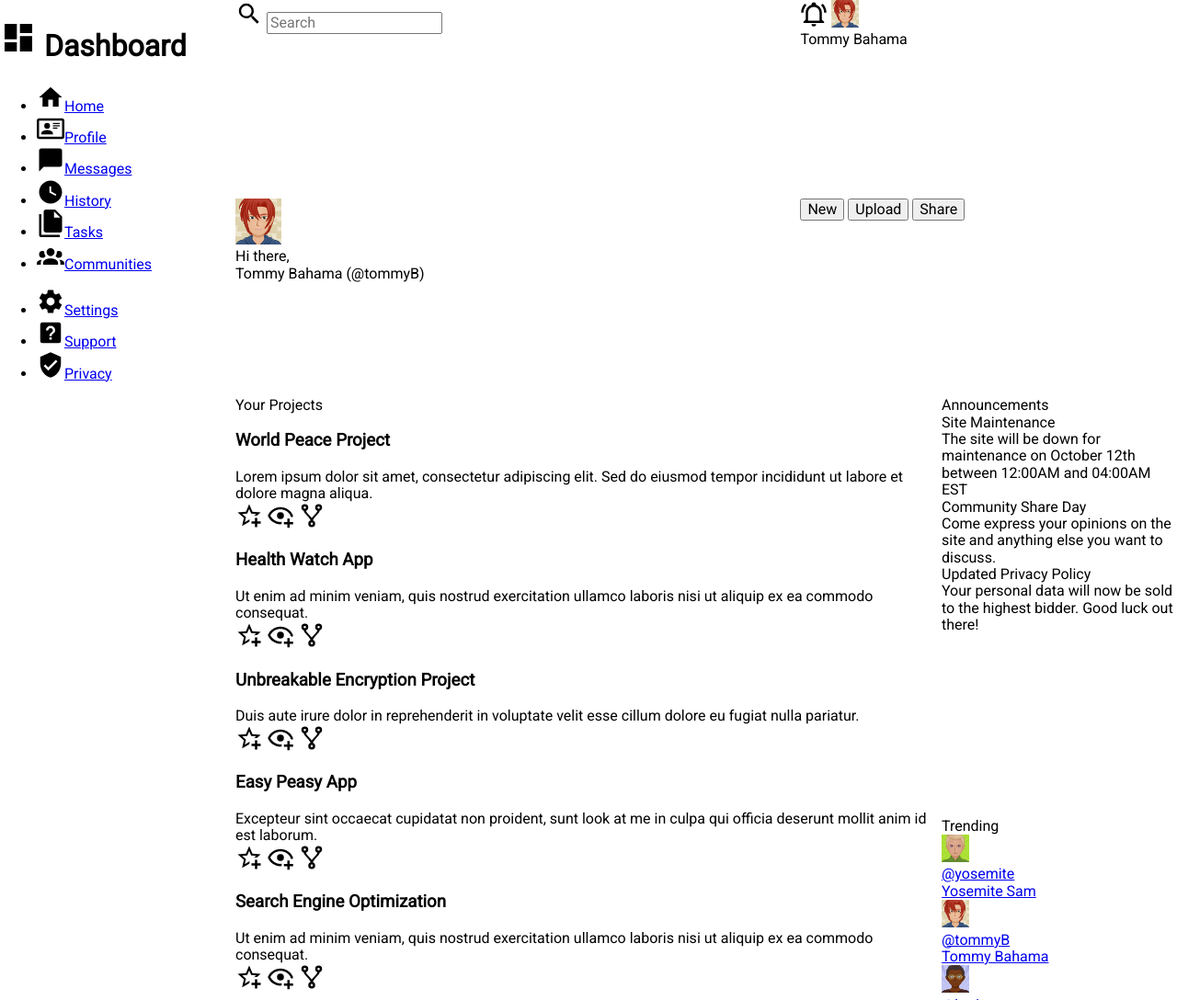
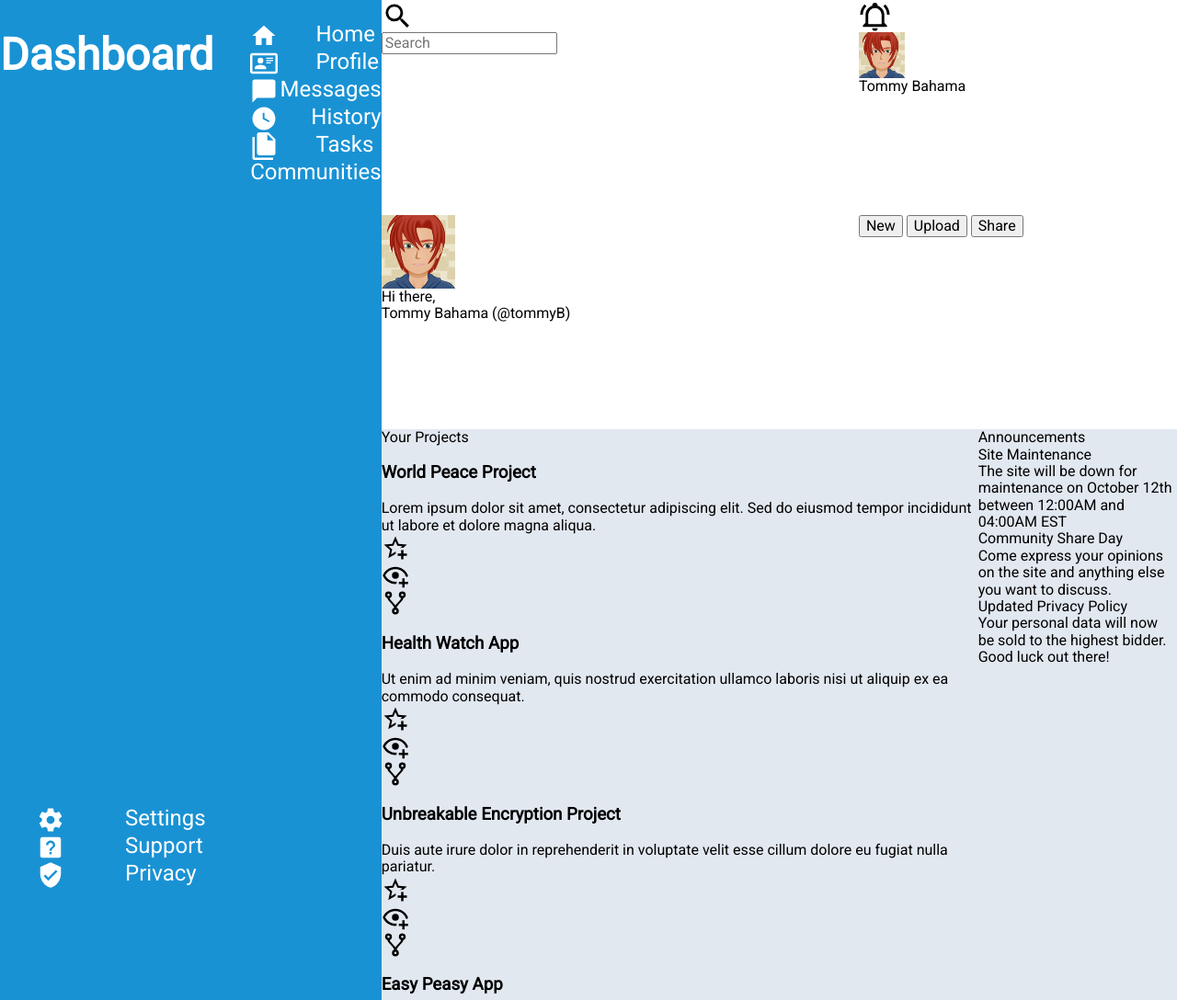
Before and after one commit to Trithereon/project-admin-dashboard, a plain HTML site: page index.html in a window 1280 px wide. Shown: the top 1088 px of the page at 92% size. Drawn offline with Linux system fonts and the light colour scheme.

Commit message:
Set text and background colors and clean html layout

```diff
--- a/index.html
+++ b/index.html
@@ -12,34 +12,82 @@
 
 <body>
     <sidebar>
-        <h1> <img width="40" height="40" src="img/sidebar/dashboard.svg" alt="" class="logo"> Dashboard</h1>
-        <ul class="nav1">
-            <li class="nav-item"><a href="#" class="nav-link"><img width="30" height="30" src="img/sidebar/home.svg" alt="Home icon" class="nav">Home</a></li>
-            <li class="nav-item"><a href="#" class="nav-link"><img width="30" height="30" src="img/sidebar/profile.svg" alt="Profile icon" class="nav">Profile</a></li>
-            <li class="nav-item"><a href="#" class="nav-link"><img width="30" height="30" src="img/sidebar/messages.svg" alt="Messages icon" class="nav">Messages</a></li>
-            <li class="nav-item"><a href="#" class="nav-link"><img width="30" height="30" src="img/sidebar/history.svg" alt="History icon" class="nav">History</a></li>
-            <li class="nav-item"><a href="#" class="nav-link"><img width="30" height="30" src="img/sidebar/tasks.svg" alt="Tasks icon" class="nav">Tasks</a></li>
-            <li class="nav-item"><a href="#" class="nav-link"><img width="30" height="30" src="img/sidebar/communities.svg" alt="Communities icon" class="nav">Communities</a></li>
+        <h1 class="nav-top">
+            <img width="40" height="40" src="img/sidebar/dashboard.svg" alt="" class="logo">
+            Dashboard
+        </h1>
+        <ul class="nav-mid">
+            <li class="nav-item">
+                <a href="#" class="nav-link">
+                    <img width="30" height="30" src="img/sidebar/home.svg" alt="Home icon" class="nav">
+                    Home
+                </a>
+            </li>
+            <li class="nav-item">
+                <a href="#" class="nav-link">
+                    <img width="30" height="30" src="img/sidebar/profile.svg" alt="Profile icon" class="nav">
+                    Profile
+                </a>
+            </li>
+            <li class="nav-item">
+                <a href="#" class="nav-link">
+                    <img width="30" height="30" src="img/sidebar/messages.svg" alt="Messages icon" class="nav">
+                    Messages
+                </a>
+            </li>
+            <li class="nav-item">
+                <a href="#" class="nav-link">
+                    <img width="30" height="30" src="img/sidebar/history.svg" alt="History icon" class="nav">
+                    History
+                </a>
+            </li>
+            <li class="nav-item">
+                <a href="#" class="nav-link">
+                    <img width="30" height="30" src="img/sidebar/tasks.svg" alt="Tasks icon" class="nav">
+                    Tasks
+                </a>
+            </li>
+            <li class="nav-item">
+                <a href="#" class="nav-link">
+                    <img width="30" height="30" src="img/sidebar/communities.svg" alt="Communities icon" class="nav">
+                    Communities
+                </a>
+            </li>
         </ul>
-        <ul class="nav2">
-            <li class="nav-item"><a href="#" class="nav-link"><img width="30" height="30" src="img/sidebar/settings.svg" alt="Settings icon" class="nav">Settings</a></li>
-            <li class="nav-item"><a href="#" class="nav-link"><img width="30" height="30" src="img/sidebar/support.svg" alt="Support icon" class="nav">Support</a></li>
-            <li class="nav-item"><a href="#" class="nav-link"><img width="30" height="30" src="img/sidebar/privacy.svg" alt="Privacy icon" class="nav">Privacy</a></li>
+        <ul class="nav-bot">
+            <li class="nav-item">
+                <a href="#" class="nav-link">
+                    <img width="30" height="30" src="img/sidebar/settings.svg" alt="Settings icon" class="nav">
+                    Settings
+                </a>
+            </li>
+            <li class="nav-item">
+                <a href="#" class="nav-link">
+                    <img width="30" height="30" src="img/sidebar/support.svg" alt="Support icon" class="nav">
+                    Support
+                </a>
+            </li>
+            <li class="nav-item">
+                <a href="#" class="nav-link">
+                    <img width="30" height="30" src="img/sidebar/privacy.svg" alt="Privacy icon" class="nav">
+                    Privacy
+                </a>
+            </li>
         </ul>
     </sidebar>
 
     <header>
         <div id="input-container">
-            <img width="30" height="30" src="img/header/search.svg" alt="Search icon" class="search">
+            <img width="35" src="img/header/search.svg" alt="Search icon" class="search">
             <input id="input" type="search" placeholder="Search">
         </div>
         <div class="header-actions">
-            <img width="30" height="30" src="img/header/notifications.svg" alt="Notifications button" class="header">
-            <img width="30" height="30" src="img/avatars/avatar1.svg" alt="" class="header">
+            <img width="35" src="img/header/notifications.svg" alt="Notifications button" class="header">
+            <img width="50" src="img/avatars/avatar1.svg" alt="" class="header">
             <div class="username">Tommy Bahama</div>
         </div>
         <div class="welcome-container">
-            <div class="welcome"><img width="50" height="50" src="img/avatars/avatar1.svg" alt="" class="large-avatar"></div>
+            <div class="welcome"><img width="80" src="img/avatars/avatar1.svg" alt="" class="large-avatar"></div>
             <div class="welcome">Hi there,</div>
             <div class="welcome">Tommy Bahama (@tommyB)</div>
         </div>
--- a/style.css
+++ b/style.css
@@ -1,5 +1,24 @@
 * {
     font-family: 'Roboto', system-ui, -apple-system, BlinkMacSystemFont, 'Segoe UI', Oxygen, Ubuntu, Cantarell, 'Open Sans', 'Helvetica Neue', sans-serif;
+}
+
+img, input {
+    display: block; /* To make img's align the same way as div's. */
+    max-width: 100%; /* Prevent them from overflowing from container. */
+    height: auto;
+}
+
+ul {
+    list-style: none; /* Remove dots. */
+}
+
+a,
+a:visited,
+a:hover,
+a:focus,
+a:active {
+  text-decoration: none; /* Reset for link style. */
+  color: inherit;
 }
 
 body {
@@ -9,9 +28,25 @@ body {
 }
 
 sidebar {
+    display: grid;
     grid-column: 1 / 2;
-    grid-row: 1 / -1;
+    grid-row: 1 / 10;
+    grid-template-columns: 1fr 9fr;
+    background-color: rgb(25, 146, 212);
+    color:white;
+    font-size:1.5rem;
 }
+
+sidebar img {
+    filter: invert(1) brightness(2);
+}
+
+.nav-top, .nav-item > a {
+    display: grid;
+    grid-template-columns: 1fr 1fr;
+    color:white;
+}
+
 
 header {
     display: grid;
@@ -21,12 +56,18 @@ header {
     grid-row: 1 / -1;
 }
 
+.input-container {
+    display: flex;
+    flex-direction: row;
+}
+
 main-content {
     display: grid;
     grid-template-columns: 3fr 1fr;
     grid-template-rows: 3fr 2fr;
     grid-column: 2 / -1;
     grid-row: 9 / -1;
+    background-color: rgb(226, 232, 240);
 }
 
 .projects-container {
```
